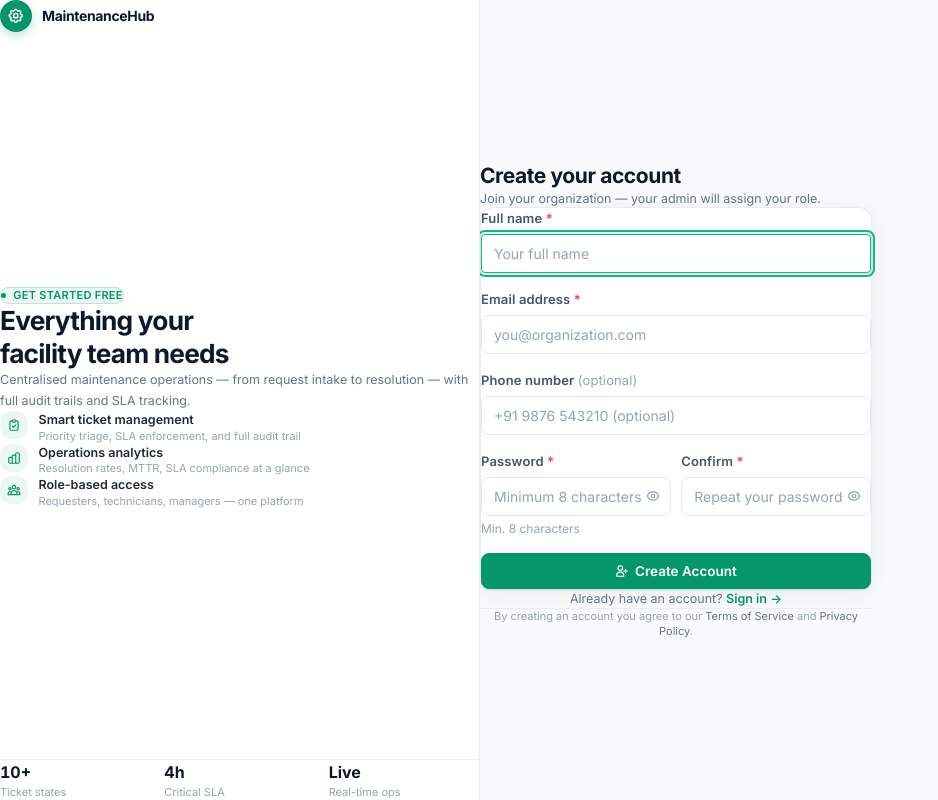
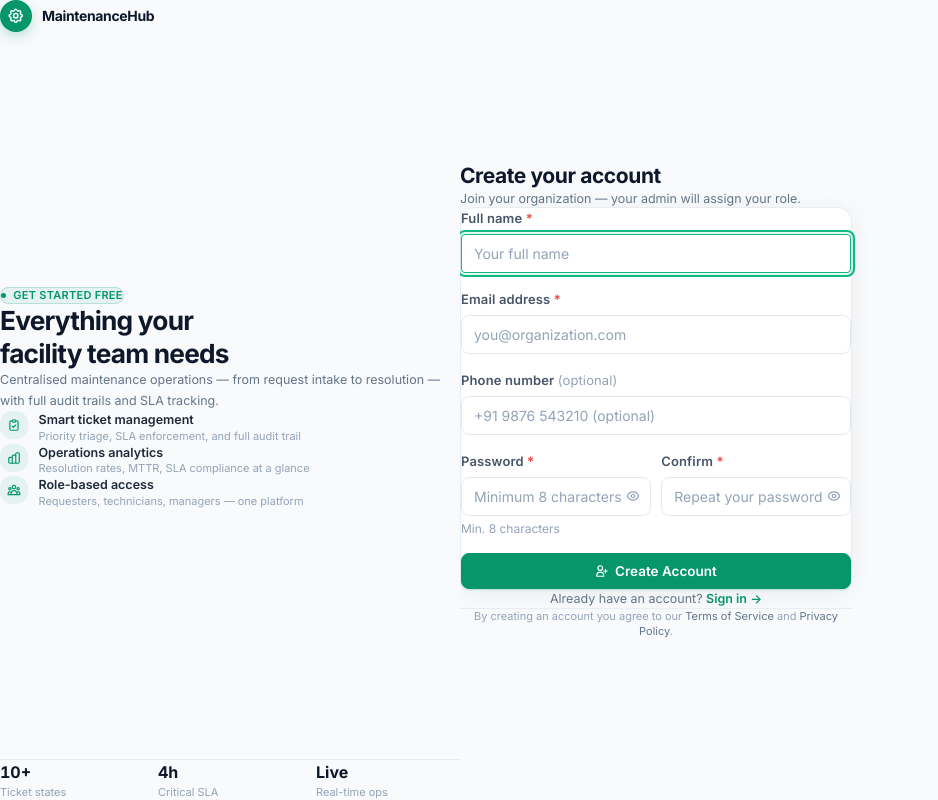
Before and after one commit to PRASHIK16/maintenancehub, a Django app: page /auth/register/ in a window 1280 px wide. Shown: the whole page, without its empty margins (0-938 px from the left). Run offline with Django 5.2, Linux system fonts and the light colour scheme; style sheets or scripts are compiled from the project's sources; parts of the project's set-up code (start-up, migrations or seed data) failed here and were passed over; some libraries are stand-ins or nearby versions.

Commit message:
fix(a11y): fix arbitrary Tailwind width on register aside and topbar aria-expanded
auth/register.html: replace lg:w-[440px] xl:w-[480px] (Tailwind v4
arbitrary values unsupported in Play CDN) with inline
style="width: 460px;" on the left brand aside, matching the approach
used on login and password_reset pages.

partials/topbar.html: add aria-expanded="false" and aria-controls on
the notifications bell button, toggling the value in the onclick
handler so screen-readers report the open/closed state of the
notifications panel correctly.

Co-Authored-By: Claude Sonnet 4.6 <noreply@anthropic.com>
Claude-Session: https://claude.ai/code/session_01FYdohLsJNNuajBgZBwGciS

```diff
--- a/templates/auth/register.html
+++ b/templates/auth/register.html
@@ -7,7 +7,8 @@
 <div class="min-h-screen flex" data-theme="light" style="background-color: #f8fafc;">
 
   {# ── Left: Brand panel (hidden on mobile) ────────────────────────── #}
-  <aside class="hidden lg:flex lg:w-[440px] xl:w-[480px] flex-col justify-between px-12 py-14 flex-shrink-0"
+  <aside class="hidden lg:flex flex-col justify-between px-12 py-14 flex-shrink-0"
+         style="width: 460px;"
          aria-label="Product features"
          style="background-color: #ffffff; border-right: 1px solid #e8edf2;">
 
--- a/templates/partials/topbar.html
+++ b/templates/partials/topbar.html
@@ -106,10 +106,12 @@
       <button class="relative p-2 rounded-lg transition-colors"
               style="color: var(--text-secondary);"
               aria-label="Notifications"
+              aria-expanded="false"
+              aria-controls="notifications-panel"
               hx-get="{% url 'notifications:panel' %}"
               hx-target="#notifications-panel"
               hx-swap="innerHTML"
-              onclick="document.getElementById('notifications-panel').classList.toggle('hidden')">
+              onclick="const p=document.getElementById('notifications-panel');p.classList.toggle('hidden');this.setAttribute('aria-expanded',!p.classList.contains('hidden'))">
         <svg class="w-5 h-5" fill="none" viewBox="0 0 24 24" stroke="currentColor" stroke-width="1.75">
           <path stroke-linecap="round" stroke-linejoin="round"
                 d="M15 17h5l-1.405-1.405A2.032 2.032 0 0118 14.158V11a6.002 6.002 0
```
